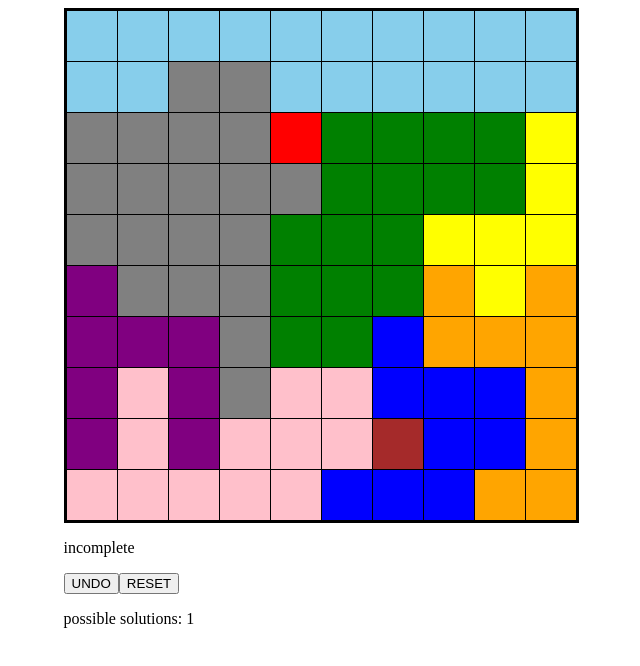
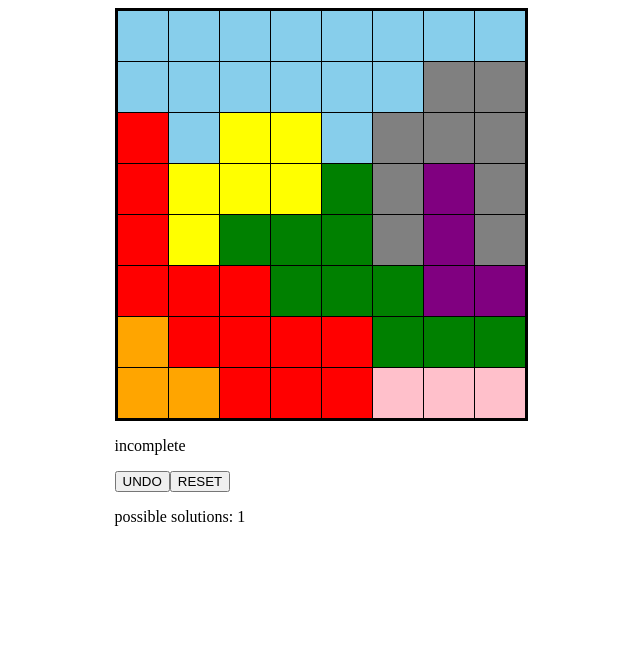
Before and after one commit to benWu26/queens, a React (Vite) app: page / in a window 1280 px wide. Shown: the top 666 px of the page, without its empty margins (319-959 px from the left). Built offline with nearby package versions, Linux system fonts and the light colour scheme.

Commit message:
added some documentation

```diff
--- a/src/BoardGenerator.ts
+++ b/src/BoardGenerator.ts
@@ -92,14 +92,28 @@ const mergeNodes = (graph: Graph, stayNode: string, elimNode: string): void =>
     graph.removeNode(elimNode); // O(E) time
 }
 
-// graph is relatively sparse, so O(V) and O(E) can be treated as identical;
-// mergeNodes takes O(V) time, where V is at most n^2 and decreases over time.
+
+/**
+ * Samples an edge from a given list of edges in a graph, using a given probability function to weight the sampling.
+ * @param {Graph} graph the graph containing the edges
+ * @param {Edge[]} edgeList the list of edges to sample from
+ * @param {(w: any) => any} probabilityFunction a function that takes an edge weight and returns a probability
+ * @returns {Edge} the sampled edge
+ */
 const sampleFromEdgeList = (graph: Graph, edgeList: Edge[], probabilityFunction: (w: any) => any) => {
-    const weights = edgeList.map((edge) => graph.edge(edge).weight)
+    // Calculate the weights of all edges in the list
+    const weights = edgeList.map((edge) => graph.edge(edge).weight);
+
+    // Calculate the probability of each edge being sampled, using the provided probability function
     const probs = weights.map((weight) => probabilityFunction(weight));
+
+    // Calculate the cumulative probability of all edges
     const c = _.sum(probs);
 
+    // Generate a random number between 0 and the cumulative probability
     const rand = Math.random() * c;
+
+    // Iterate through the list of edges and return the first one that is less than or equal to the random number
     let cum = 0;
     for (let i = 0; i < probs.length; i++) {
         cum += probs[i];
@@ -125,7 +139,7 @@ const colorGraph = (graph: Graph, size: number): Graph => {
 
     // Reduce the size of the graph until it has the desired size
     for (let i = 0; i < size**2 - size; i++) { // O(n^2) iterations
-        const probabilityFunction = (n: number) => (1/(n**2))
+        const probabilityFunction = (n: number) => (1/(n**6))
         const edge = sampleFromEdgeList(graph, graph.edges(), probabilityFunction);
         //const edge = _.sample(graph.edges());
         if (edge) {
@@ -211,15 +225,17 @@ const generateValidBoard = (size: number): boardType => {
     // Keep track of the average time it takes to solve a board
     let avg_solve_time = 0;
 
+    const generateValidPuzzleStartTime = performance.now();
+
     // Keep generating boards until a valid one is found
     while (true) {
         num_iterations += 1;
-        const generateStartTime = performance.now();
+        const generateOnePuzzleStartTime = performance.now();
         // Generate a random board of the given size
         const puzzleBoard = generateOneBoard(size);
-        const generateEndTime = performance.now();
+        const generateOnePuzzleEndTime = performance.now();
         // Add the time it took to generate this board to the total
-        avg_gen_time += (generateEndTime - generateStartTime);
+        avg_gen_time += (generateOnePuzzleEndTime - generateOnePuzzleStartTime);
 
         const solveStartTime = performance.now();
         // Solve the generated board
@@ -230,9 +246,11 @@ const generateValidBoard = (size: number): boardType => {
 
         // If the board has a unique solution, return it
         if (sols) {
-            console.log(`number of puzzles generated: ${num_iterations}`);
-            console.log(`average puzzle gen time: ${avg_gen_time / num_iterations} ms`);
-            console.log(`average puzzle solve time: ${avg_solve_time / num_iterations} ms`);
+            const generateValidPuzzleEndTime = performance.now();
+            console.log(`Total generation time: ${generateValidPuzzleEndTime - generateValidPuzzleStartTime} ms`)
+            console.log(`   number of puzzles generated: ${num_iterations}`);
+            console.log(`   average puzzle gen time: ${avg_gen_time / num_iterations} ms`);
+            console.log(`   average puzzle solve time: ${avg_solve_time / num_iterations} ms`);
 
             return puzzleBoard;
         }
--- a/src/main.tsx
+++ b/src/main.tsx
@@ -9,7 +9,7 @@ const clone = rfdc();
 import {generateValidBoard, testGenerationSpeed, generateOneBoard } from './BoardGenerator.ts'
 
 //const puzzleBoard = sampleBoard;
-const puzzleBoard = generateValidBoard(10);
+const puzzleBoard = generateValidBoard(8);
 
 
 createRoot(document.getElementById('root')!).render(
```
Also changed, not shown: src/BoardSolver.ts (+11 -14 lines).
